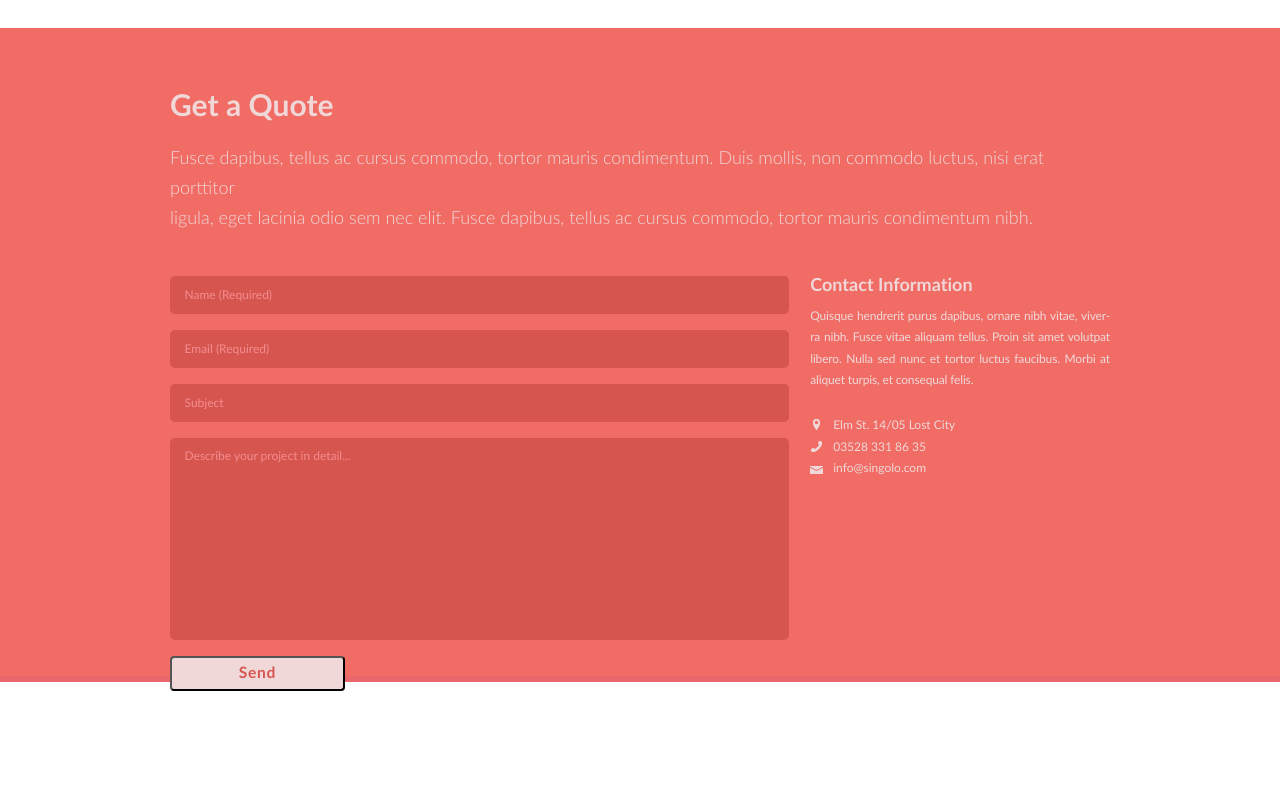
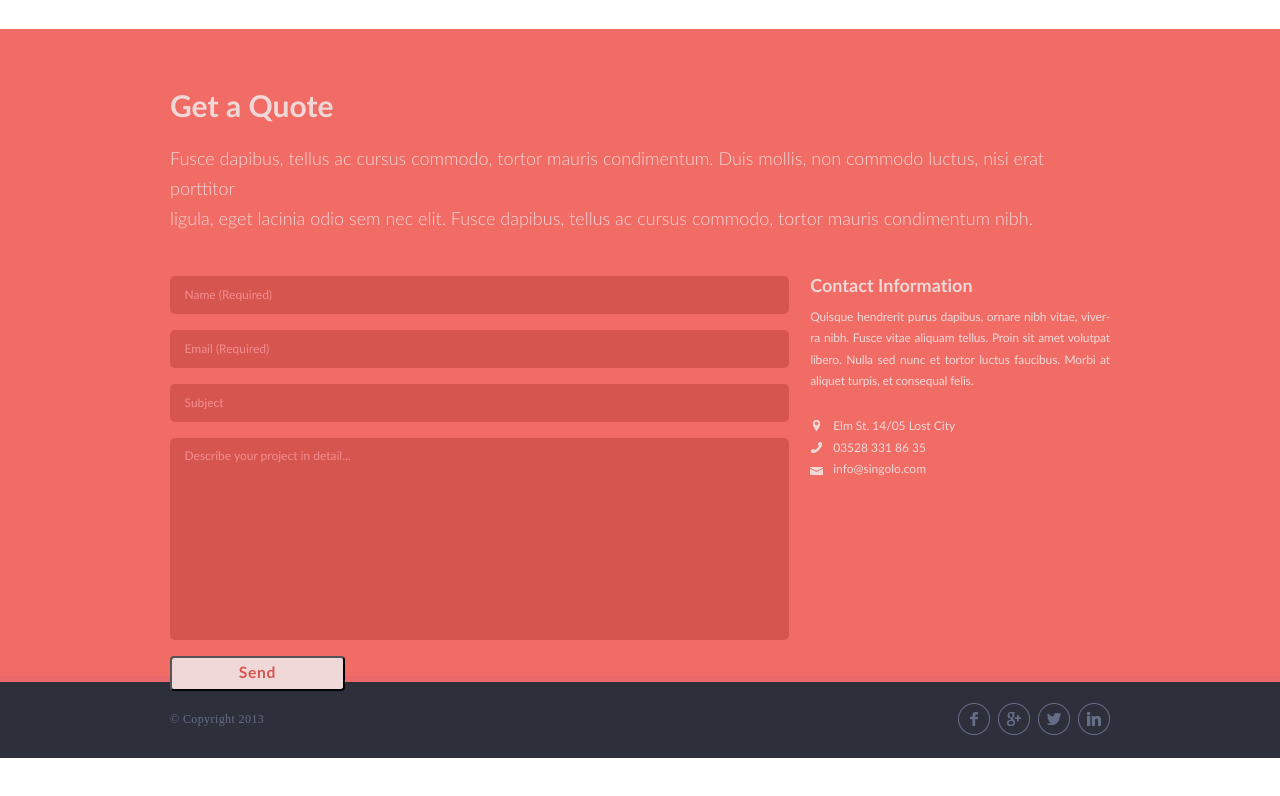
Before and after one commit to alexkh18/singolo, a website: page singolo3.html in a window 1280 px wide. Drawn offline with nearby package versions, Linux system fonts and the light colour scheme.

Commit message:
feat: add footer

```diff
--- a/singolo3.css
+++ b/singolo3.css
@@ -22,7 +22,7 @@ p {
 
 /*---------------------------------main---------------------------------*/
 .section-title {
-  margin: 28px 0 15px 0;
+  margin: 29px 0 15px 0;
 
   font-weight: 900;
   font-size: 2.5rem;
@@ -69,7 +69,7 @@ h3 {
 
 .quote-section {
   background-color: #f06c64;
-  height: 648px;
+  height: 647px;
   border-bottom: 6px solid #ea676b;
 }
 
@@ -108,11 +108,11 @@ h3 {
 
 .quote__form {
   flex-basis: 65.9%;
-  margin-top: 18px;
+  margin-top: 17px;
   height: 400px;
-  /* background-color: grey; */
-  /* padding-top: 28px; */
+
 }
+
 .quote__form form{
   display: flex;
   flex-direction: column;
@@ -165,12 +165,11 @@ h3 {
   transform: scale(1.015);
   font-weight: 900;
 }
+
 .quote__contact-info {
   flex-basis: 32%;
   margin-top: 26px;
   height: 100px;
-  /* background-color: yellow; */
-  /* padding-top: 28px; */
 }
 
 .contact-info__title {
@@ -183,7 +182,6 @@ h3 {
   margin-top: 11px;
   letter-spacing: -0.15px;
 
-  /* line-height: 1.797; */
   line-height: 1.8;
   font-family: "Lato";
   color: #f0d8d9;
@@ -194,9 +192,6 @@ h3 {
 }
 
 .quote__form form *:focus {
-  /* border: 2px solid white; */
-  /* outline-width: 3px;
-  outline-color: white; */
   border: 2px solid #ffffff;
   outline: none;
 }
@@ -213,6 +208,7 @@ h3 {
   justify-content: space-around;
   height: 64px;
 }
+
 .contact-info__location,
 .contact-info__phone,
 .contact-info__email {
@@ -243,7 +239,6 @@ h3 {
   font-family: "Lato", "Arial Black", sans-serif;
   text-align: justify;
   color: #f0d8d9;
-  /* line-height: 1.8; */
 }
 
 .contact-info__text > a {
@@ -254,3 +249,34 @@ h3 {
 .contact-info__text > a:hover {
   color: white;
 }
+
+/*---------------------------------footer---------------------------------*/
+footer {
+  background-color: #2d303a;
+}
+
+.footer {
+  display: flex;
+  justify-content: space-between;
+  margin: 0 40px;
+  height: 76px;
+  align-items: center;
+  letter-spacing: 0.4px;
+  color: #666d89;
+}
+
+.footer__social-links {
+  display: flex;
+  list-style-type: none;
+}
+
+.social-link_icon {
+  margin-left: 8px;
+  margin-top: 2px;
+}
+
+.footer .social-link_icon:hover {
+  transform: scale(1.15);
+  cursor: pointer;
+  filter: invert(52%) sepia(49%) saturate(575%) hue-rotate(316deg) brightness(94%) contrast(101%);
+}
--- a/singolo3.html
+++ b/singolo3.html
@@ -29,12 +29,10 @@
               <input type="text" name="subject" value="" id="" placeholder="Subject" >
               <textarea name="projectDetail" id="" cols="30" rows="10" placeholder="Describe your project in detail..."></textarea>
               <button class="submit-btn" type="submit">Send</button>
-              <!-- <button type="text" name="submit" value="">Send</button> -->
             </form>
           </div>
           <div class="quote__contact-info">
-            <div class="contact-info__title column-title"><h3>Contact Information</h3> </div>
-            <!-- <div class="contact-info__title column-title">Contact Information</div> -->
+            <div class="contact-info__title column-title"><h3>Contact Information</h3></div>
             <div class="contact-info__description column-description">
               <p>Quisque hendrerit purus dapibus, ornare nibh vitae, viver-ra nibh. Fusce vitae aliquam tellus. Proin sit amet volutpat libero.
                 Nulla sed nunc et tortor luctus faucibus. Morbi at aliquet turpis, et consequal felis.</p>
@@ -63,11 +61,31 @@
                 </div>
               </div>
             </div>
-            <!--  -->
           </div>
         </div>
       </div>
     </section>
+    <footer>
+      <div class="content-wrapper">
+        <div class="footer">
+          <span>© Copyright 2013</span>
+          <ul class="footer__social-links">
+            <li class="social-link_icon">
+              <img src="./assets/images/about_us_images/social_icon_facebook.png" alt="facebook icon" width="32" height="32">
+            </li>
+            <li class="social-link_icon">
+              <img src="./assets/images/about_us_images/social_icon_google_plus.png" alt="facebook icon" width="32" height="32">
+            </li>
+            <li class="social-link_icon">
+              <img src="./assets/images/about_us_images/social_icon_twitter.png" alt="facebook icon" width="32" height="32">
+            </li>
+            <li class="social-link_icon">
+              <img src="./assets/images/about_us_images/social_icon_linkedin.png" alt="facebook icon" width="32" height="32">
+            </li>
+          </ul>
+        </div>
+      </div>
+    </footer>
   </main>
 </body>
 </html>
```
